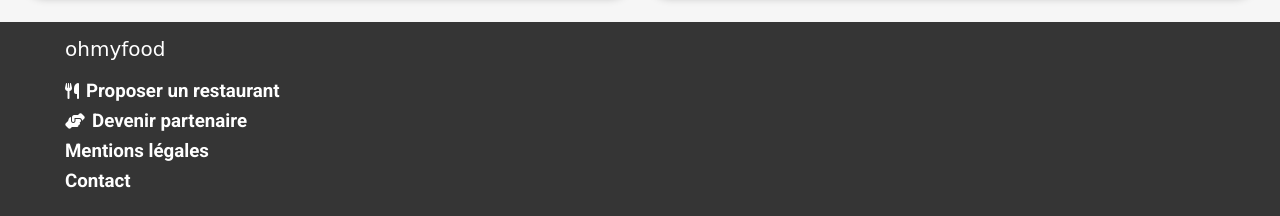
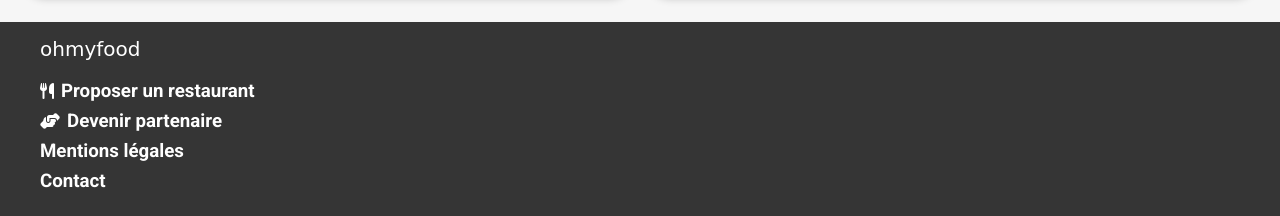
Before and after one commit to HugoFarin/HugoFarin_3_22122021, a website: page index.html in a window 1280 px wide. Shown: the part 1356-1572 px from the top of the page. Drawn offline with Linux system fonts and the light colour scheme; a web font is replaced by a local one.

Commit message:
add correction 3 margin/padding main footer

```diff
--- a/sass/main.scss
+++ b/sass/main.scss
@@ -231,10 +231,10 @@
 .footer {
     width: 100%;
     background-color: #353535;
+    padding: 0 25px;
     @include flex-center;
     &__bloc {
         display: inline;
-        padding: 0 25px;
         padding-bottom: 20px;
         width: 100%;
         max-width: 1200px;
```
Also changed, not shown: css/style.css, 1 other file.
